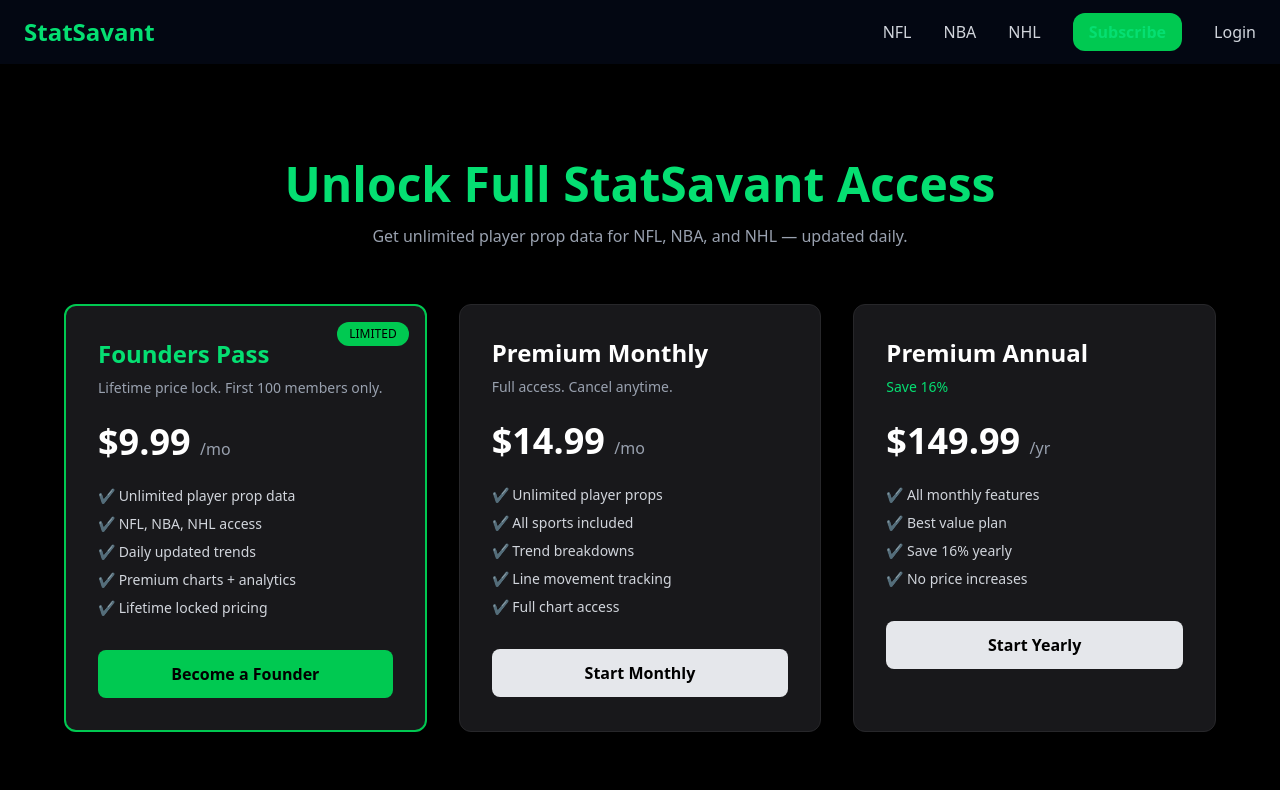
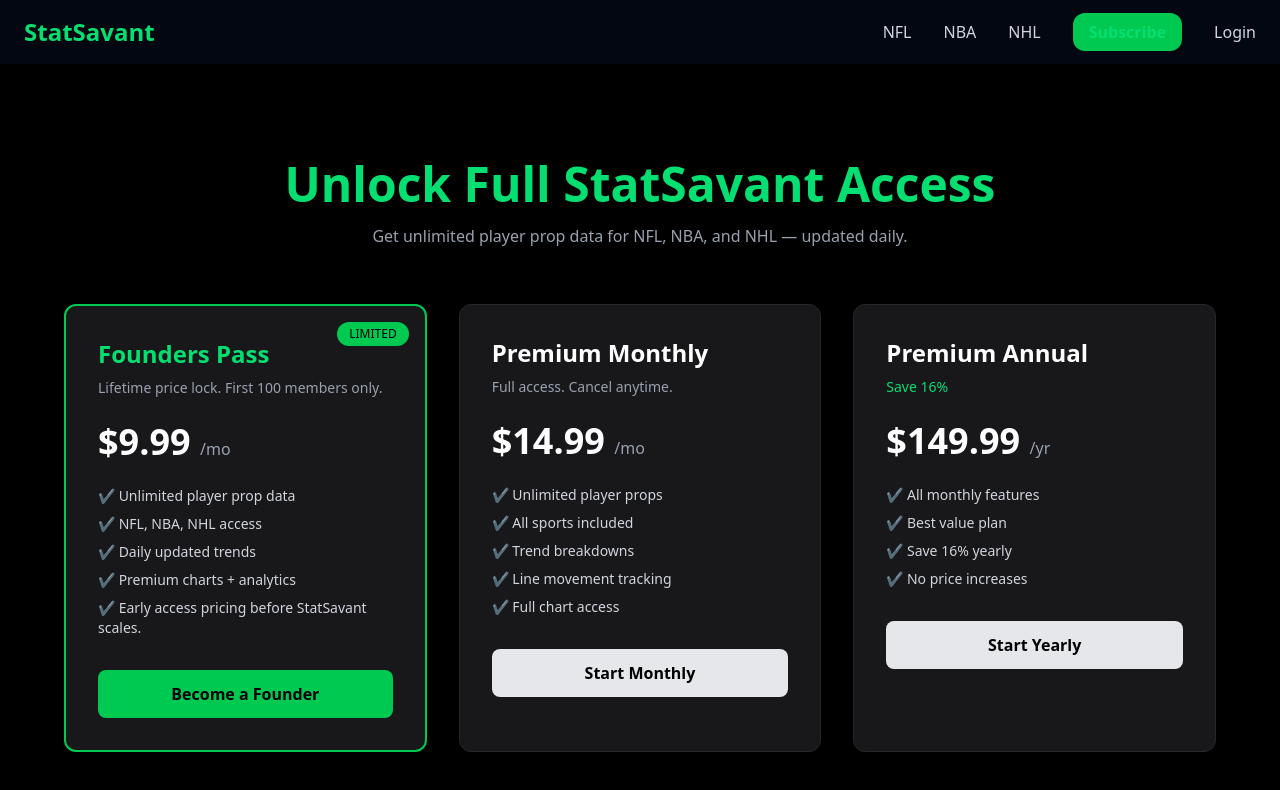
Before and after one commit to StatSavant1/statsavant, a Next.js app: page /subscribe in a window 1280 px wide. Shown: the top 790 px of the page. Built offline with nearby package versions, Linux system fonts and the light colour scheme; no server answers.

Commit message:
Update subscribe page messaging

```diff
--- a/app/subscribe/page.tsx
+++ b/app/subscribe/page.tsx
@@ -72,7 +72,7 @@
               <li>✔ NFL, NBA, NHL access</li>
               <li>✔ Daily updated trends</li>
               <li>✔ Premium charts + analytics</li>
-              <li>✔ Lifetime locked pricing</li>
+              <li>✔ Early access pricing before StatSavant scales.</li>
             </ul>
 
             <button
```
